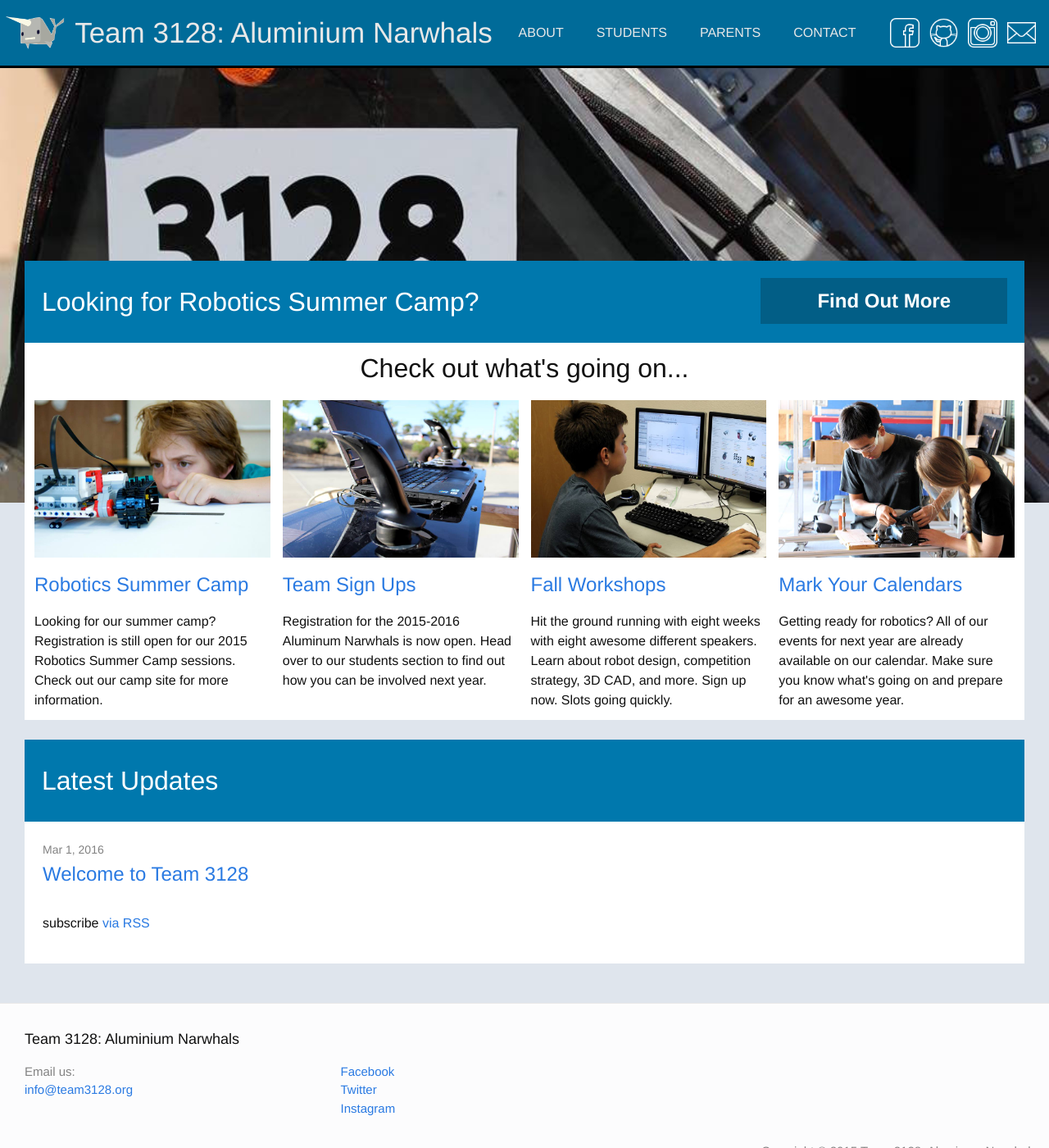
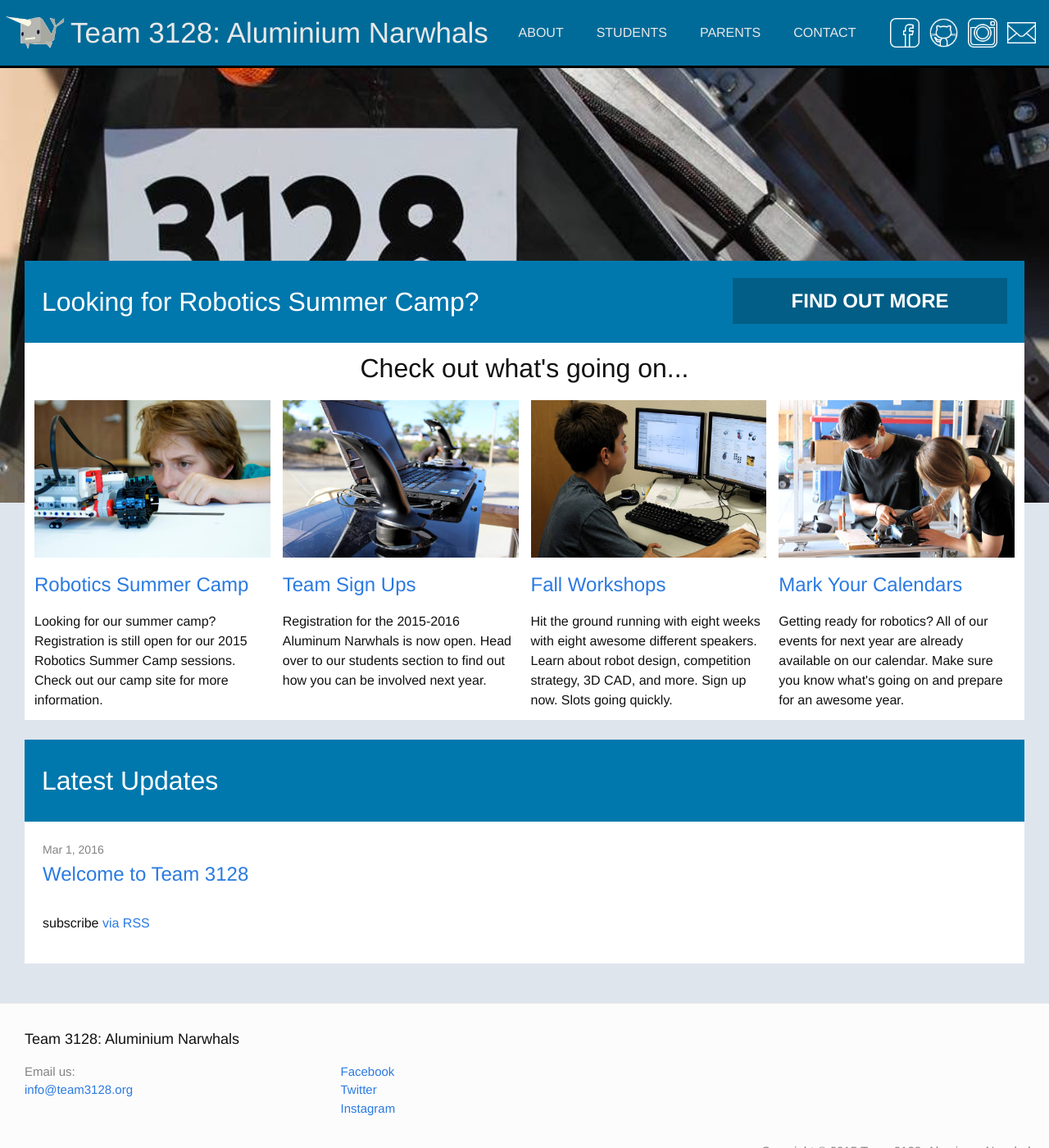
Before and after one commit to uynitsuj/team3128.github.io, a Jekyll site: the page built from index.html, in a window 1280 px wide and 1400 px high. Shown: the whole window at 82% size. Built offline with Jekyll 4.4.1, drawn with Linux system fonts in a browser that asks for light colours.

Commit message:
Small Header Tweaks

```diff
--- a/_includes/header.html
+++ b/_includes/header.html
@@ -134,7 +134,7 @@
                 <td>
                 	<table cellspacing="0px" width="100%">
         				<tr width="100%" height="70px">
-            				<td id="titlearea" align="center">
+            				<td align="left" id="titlearea" align="center">
                 				<a class="site-title normaltitle" href="{{ site.baseurl }}/">Team 3128: Aluminium Narwhals</a>
                 				<a class="site-title smalltitle" href="{{ site.baseurl }}/">Team 3128</a>
                 				<a class="site-title tinititle" href="{{ site.baseurl }}/">3128</a>
@@ -196,8 +196,8 @@
         			</table>
                 </td>
 
-                <td width="200px">
-                	<table cellspacing="10px" width="100%">
+                <td align="right" width="200px">
+                	<table cellspacing="10px">
                 		<tr height="45px">
                 			<td width="40">
                 				<a href="https://www.facebook.com/aluminumnarwhals?ref=hl">
--- a/index.html
+++ b/index.html
@@ -81,6 +81,23 @@
     }
 }
 
+@media screen and (min-width: 900px) {
+    .normwidthaction {
+        display: table;
+    }
+    .smallwidthaction {
+    	display: none;
+    }
+}
+
+@media screen and (max-width: 900px) {
+    .normwidthaction {
+        display: none;
+    }
+    .smallwidthaction {
+    	display: table;
+    }
+}
 
 </style>
 
@@ -96,7 +113,7 @@
     <br>
 
 
-    <table border="0px" id="titleblue" height="100px" cellspacing="0px" width="100%">
+    <table class="normwidthaction" border="0px" id="titleblue" height="100px" cellspacing="0px" width="100%">
         <tr height="100%">
             <td id="inbox">
                 <div>
@@ -105,7 +122,23 @@
             </td>
             <td style="vertical-align: top;" align="center">
                 <div onClick="javascript:location.href='/camp/'" id="real-button" height="100%" width="100%">
-                    <h2 height="100%" id="button-text"><b>Find Out More</b></h1>
+                    <h2 height="100%" id="button-text"><b>FIND OUT MORE</b></h1>
+                </div>
+            </td>
+        </tr>
+    </table>
+    <table class="smallwidthaction" border="0px" id="titleblue" height="100px" cellspacing="0px" width="100%">
+        <tr height="100%">
+            <td align="center" id="inbox">
+                <div>
+                    <h1 id="button-text" width="100%" height="100%">Looking for Robotics Summer Camp?</h1>
+                </div>
+            </td>
+        </tr>
+        <tr>
+            <td style="vertical-align: top;" align="center">
+                <div onClick="javascript:location.href='/camp/'" id="real-button" height="100%" width="100%">
+                    <h2 height="100%" id="button-text"><b>FIND OUT MORE</b></h1>
                 </div>
             </td>
         </tr>
```
